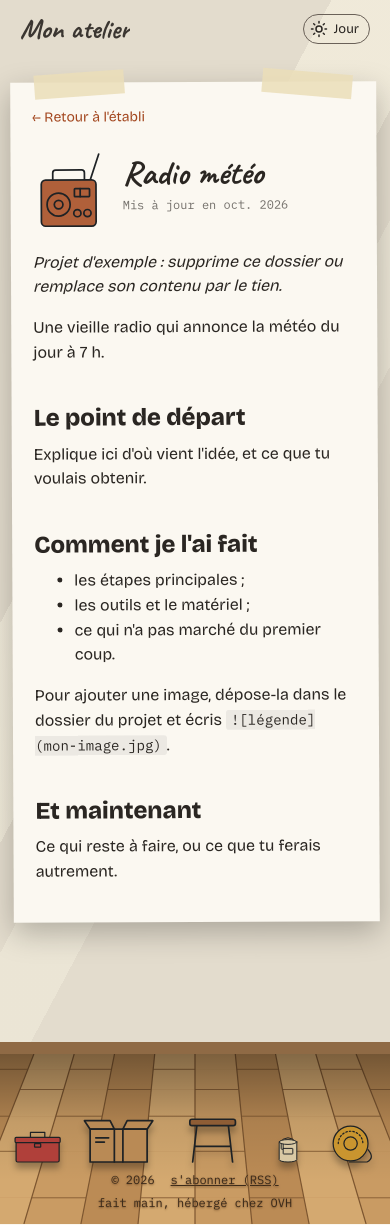
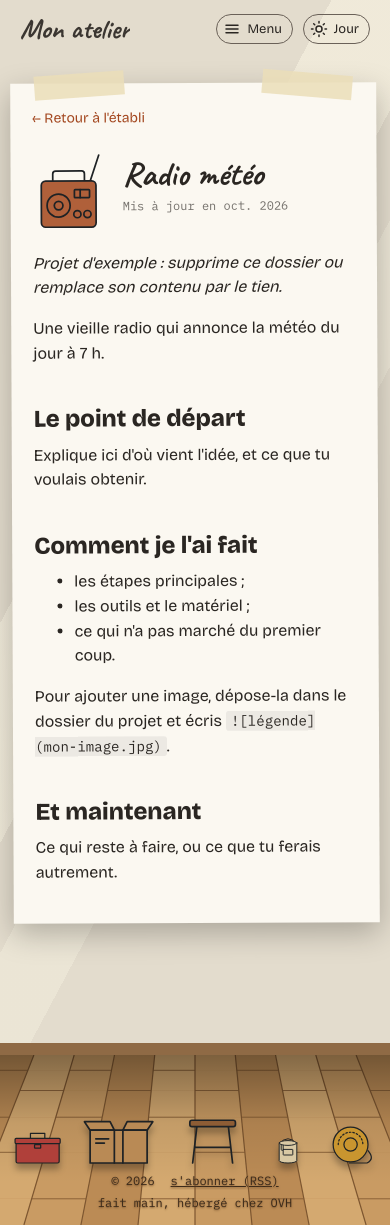
Before and after one commit to MarieChantal/site_perso_template, a PHP site: page /projet.php?p=radio-meteo in a window 390 px wide. Run offline with PHP 8.4, Linux system fonts and the light colour scheme.

Commit message:
Ajoute un menu déroulant sur téléphone
Sous 520 px, les liens de
l'en-tête sont remplacés par un bouton « Menu » qui ouvre une feuille
scotchée listant Projets, À propos et le flux RSS. Fonctionne sans
JavaScript (<details>) ; le script le referme d'un toucher ailleurs ou
avec Échap et marque la page en cours.

Co-Authored-By: Claude Opus 5.5 <noreply@anthropic.com>
Claude-Session: https://claude.ai/code/session_01H5YBkeddP8L9nYpAQ8aCSc

```diff
--- a/assets/atelier.css
+++ b/assets/atelier.css
@@ -100,8 +100,38 @@ a:focus-visible, button:focus-visible { outline: 3px solid var(--accent); outlin
 }
 .bascule svg { width: 18px; height: 18px; fill: none; stroke: currentColor; stroke-width: 2; stroke-linecap: round; }
 html[data-mode="nuit"] .ic-soleil, html[data-mode="jour"] .ic-lune { display: none; }
+
+/* menu déroulant : remplace les liens quand la place manque (téléphone) */
+.menu { display: none; position: relative; }
+.menu summary {
+  display: inline-flex; align-items: center; gap: 6px;
+  border: 1.5px solid var(--doux); color: var(--encre);
+  border-radius: 999px; padding: 4px 10px 4px 6px; cursor: pointer; font-size: 13px;
+  list-style: none; user-select: none;
+}
+.menu summary::-webkit-details-marker { display: none; }
+.menu summary svg { width: 18px; height: 18px; fill: none; stroke: currentColor; stroke-width: 2; stroke-linecap: round; }
+.menu summary:focus-visible { outline: 3px solid var(--accent); outline-offset: 3px; }
+.menu[open] summary { background: var(--papier); color: var(--papier-encre); border-color: var(--papier); }
+/* une petite feuille scotchée au mur */
+.menu-feuille {
+  position: absolute; right: -4px; top: calc(100% + 14px); z-index: 20;
+  display: flex; flex-direction: column; min-width: 190px;
+  padding: 14px 6px 8px;
+  background: var(--papier); color: var(--papier-encre);
+  box-shadow: 0 8px 22px rgba(0, 0, 0, .28);
+  transform: rotate(-.6deg);
+}
+.menu-feuille::before { content: ""; position: absolute; top: -9px; left: 50%; width: 64px; height: 18px; margin-left: -32px; background: rgba(235, 222, 185, .85); transform: rotate(-3deg); }
+.menu-feuille a { padding: 9px 12px; font-size: 16px; color: inherit; text-decoration: none; border-radius: 3px; }
+.menu-feuille a + a { border-top: 1px dashed rgba(0, 0, 0, .15); }
+.menu-feuille a:hover, .menu-feuille a:focus-visible { color: var(--accent); background: rgba(0, 0, 0, .04); }
+.menu-feuille a[aria-current="page"] { font-weight: 600; }
+
 @media (max-width: 520px) {
   .lien-nav { display: none; }
+  .menu { display: block; }
+  .entete nav { gap: 10px; }
   .nom { font-size: 28px; }
 }
 
--- a/assets/atelier.js
+++ b/assets/atelier.js
@@ -27,6 +27,23 @@
       majBouton();
     });
     majBouton();
+  }
+
+  /* ---------- menu déroulant (téléphone) ---------- */
+  var menu = document.querySelector('.menu');
+  if (menu) {
+    // la page en cours est marquée dans le menu
+    var ici = location.pathname.split('/').pop() || './';
+    Array.prototype.forEach.call(menu.querySelectorAll('.menu-feuille a'), function (a) {
+      if (a.getAttribute('href') === ici) a.setAttribute('aria-current', 'page');
+    });
+    // se referme d'un toucher ailleurs ou avec Échap
+    document.addEventListener('click', function (e) {
+      if (menu.open && !menu.contains(e.target)) menu.open = false;
+    });
+    document.addEventListener('keydown', function (e) {
+      if (e.key === 'Escape' && menu.open) { menu.open = false; menu.querySelector('summary').focus(); }
+    });
   }
 
   /* ---------- réglages du placement ---------- */
--- a/inc/gabarit.php
+++ b/inc/gabarit.php
@@ -39,6 +39,17 @@ function entete($titre = '', $classe = '', $base = false)
   <nav>
     <a class="lien-nav" href="./">Projets</a>
     <?php if ($apropos): ?><a class="lien-nav" href="apropos.php">À propos</a><?php endif; ?>
+    <details class="menu">
+      <summary aria-label="Menu des sections">
+        <svg viewBox="0 0 24 24" aria-hidden="true"><path d="M4 7h16M4 12h16M4 17h16"/></svg>
+        <span>Menu</span>
+      </summary>
+      <div class="menu-feuille">
+        <a href="./">Projets</a>
+        <?php if ($apropos): ?><a href="apropos.php">À propos</a><?php endif; ?>
+        <a href="flux.php">S'abonner (RSS)</a>
+      </div>
+    </details>
     <button class="bascule" type="button" aria-pressed="false">
       <svg class="ic-lune" viewBox="0 0 24 24" aria-hidden="true"><path d="M20 14.5A8 8 0 1 1 9.5 4a6.5 6.5 0 0 0 10.5 10.5z"/></svg>
       <svg class="ic-soleil" viewBox="0 0 24 24" aria-hidden="true"><circle cx="12" cy="12" r="4"/><path d="M12 2v2M12 20v2M2 12h2M20 12h2M4.9 4.9l1.4 1.4M17.7 17.7l1.4 1.4M4.9 19.1l1.4-1.4M17.7 6.3l1.4-1.4"/></svg>
```
